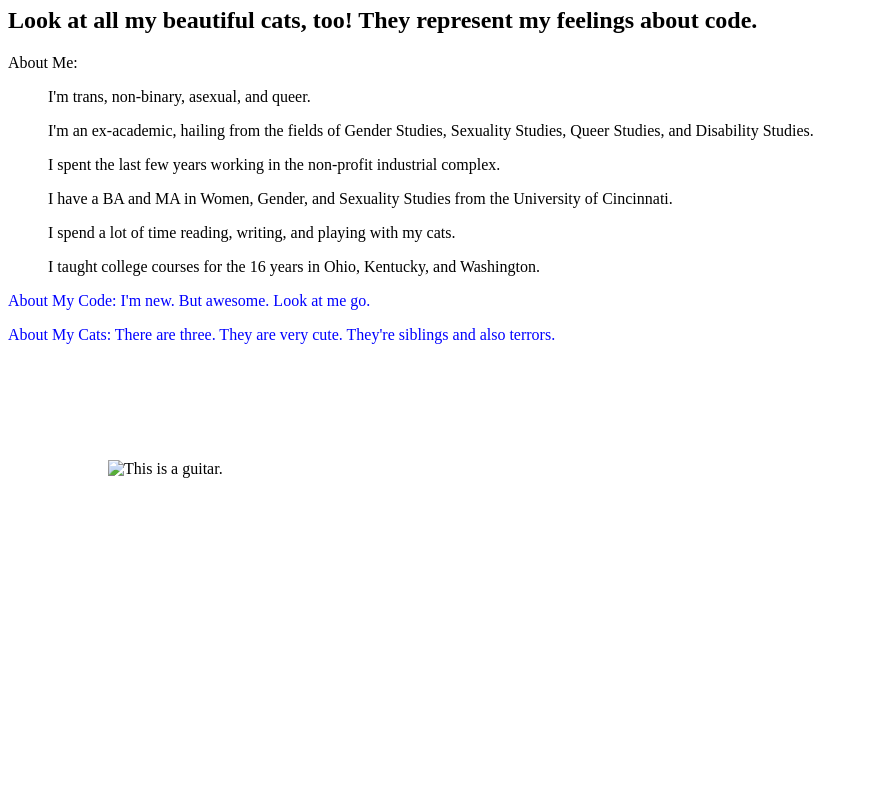
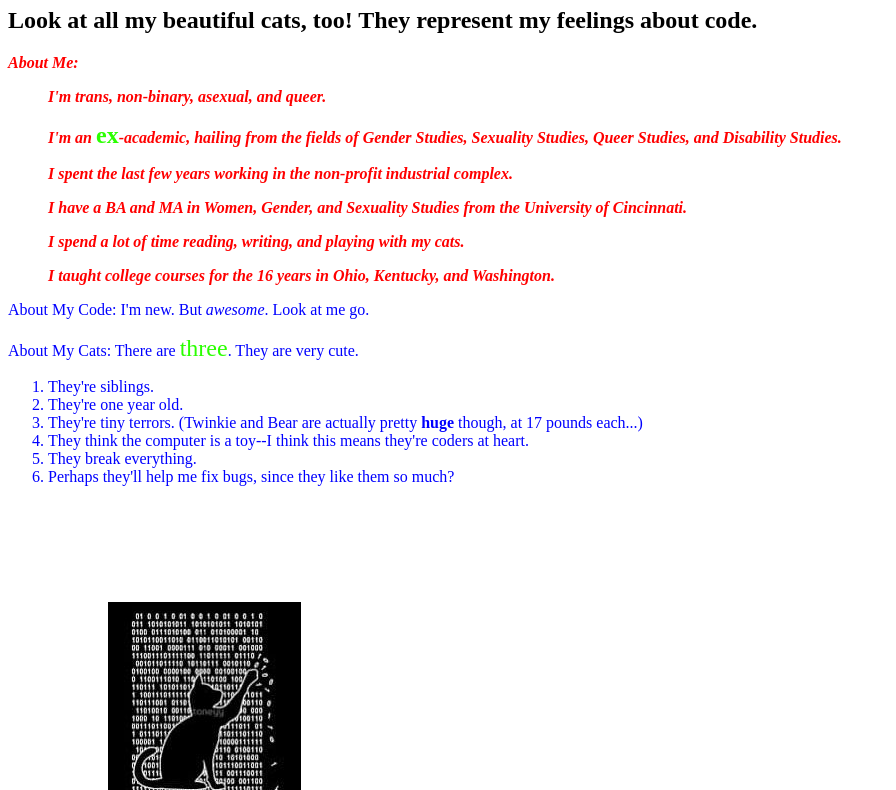
Before and after one commit to KaiKohlsdorf/kai-portfolio, a plain HTML site: page index.html in a window 1280 px wide. Shown: the part 73-863 px from the top of the page, without its empty margins (0-896 px from the left). Before the commit the page ends 800 px from the top, so only its background shows below. Drawn offline with Linux system fonts and the light colour scheme.

Commit message:
Add ordered list, strong, em, and span tags, and fix errors in code.

```diff
--- a/css/styles.css
+++ b/css/styles.css
@@ -3,11 +3,17 @@
 }
 
 .unimportant {
-  color: red
-  font-style: italic
-  font-weight: bold
+  color: red;
+  font-style: italic;
+  font-weight: bold;
 }
 
 .important {
-  color: blue
+  color: blue;
 }
+
+.highlight {
+  color:rgb(43, 255, 0);
+  font-style: normal;
+  font-size: x-large;
+}
--- a/index.html
+++ b/index.html
@@ -5,27 +5,39 @@
   <title>Kai's Portfolio</title>
 </head>
 <body>
-  <h1>Please admire my awesome code.</h1>
+  <h1>Please admire Kai Kohlsdorf's awesome code.</h1>
   <h2>Look at all my beautiful cats, too! They represent my feelings about code.</h2>
 
   <div class="unimportant">
     <p>About Me:
       <ul>I'm trans, non-binary, asexual, and queer.</ul>
-      <ul>I'm an ex-academic, hailing from the fields of Gender Studies, Sexuality Studies, Queer Studies, and Disability Studies.</ul>
+      <ul>I'm an <span class="highlight">ex</span>-academic, hailing from the fields of Gender Studies, Sexuality Studies, Queer Studies, and Disability Studies.</ul>
       <ul>I spent the last few years working in the non-profit industrial complex.</ul>
       <ul>I have a BA and MA in Women, Gender, and Sexuality Studies from the University of Cincinnati.</ul>
       <ul>I spend a lot of time reading, writing, and playing with my cats.</ul>
       <ul>I taught college courses for the 16 years in Ohio, Kentucky, and Washington.</ul>
-    </dp>
+    </p>
   </div>
 
   <div class="important">
-    <p>About My Code: I'm new. But awesome. Look at me go.</p>
-    <p>About My Cats: There are <span class="highlight">three</span>. They are very cute. They're siblings and also terrors.</p>
+    <p>About My Code: I'm new. But <em>awesome</em>. Look at me go.</p>
+    <p>About My Cats: There are <span class="highlight">three</span>. They are very cute.
+      <ol>
+        <li>They're siblings.</li>
+        <li>They're one year old.</li>
+        <li>They're tiny terrors. (Twinkie and Bear are actually pretty <strong>huge</strong> though, at 17 pounds each...)</li>
+        <li>They think the computer is a toy--I think this means they're coders at heart.</li>
+        <li>They break everything.</li>
+        <li>Perhaps they'll help me fix bugs, since they like them so much?</li>
+      </ol>
+      </p>
   </div>
 
   <div class="box1">
-    <img src="img/kai-coding.jpeg" alt="This is a guitar."></div>
+    <img src="img/kai-coding-cat.jpeg" alt="This is a picture of a cat playing with binary code on a black screen."></div>
+
+  <div class="box1">
+    <img src="img/kai-representation.jpeg" alt="These are my cats as babies. They arranged themselves in a circle on their own, tip to toe."></div>
 
 </body>
 </html>
```
